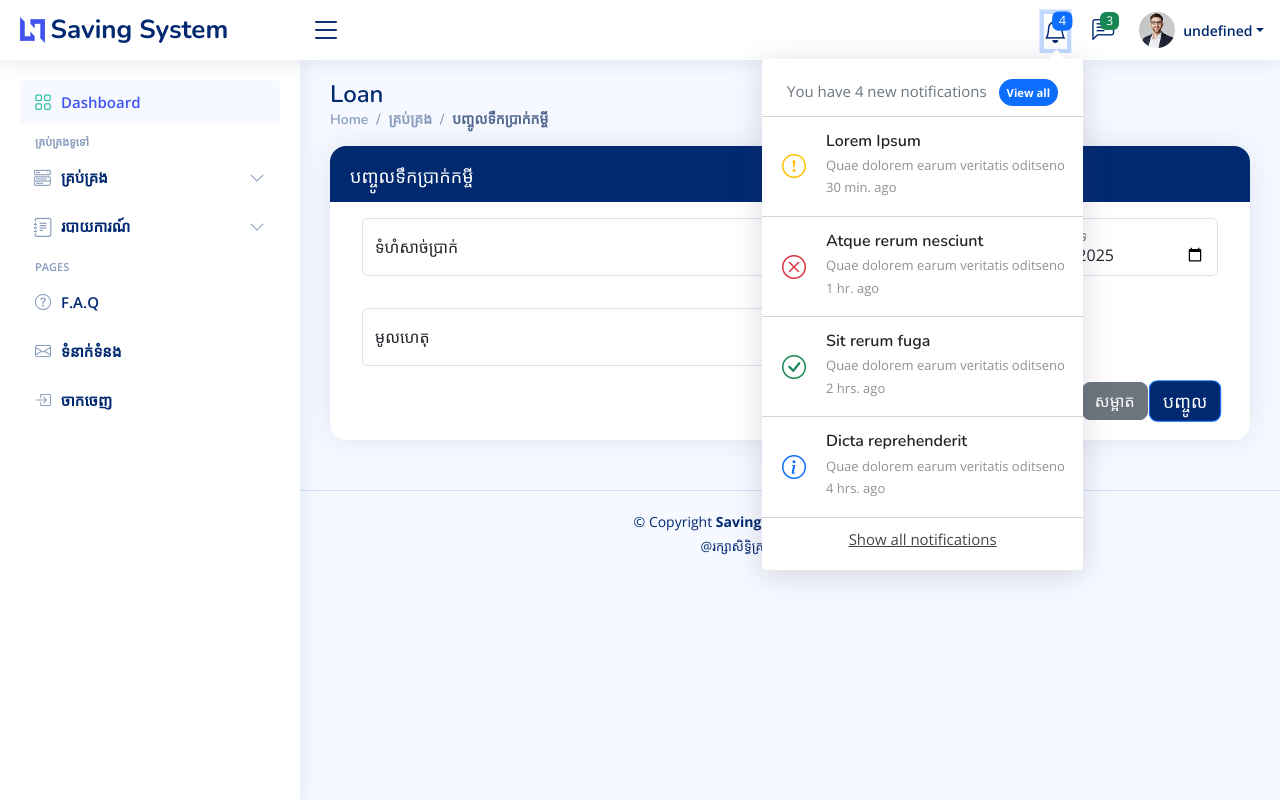
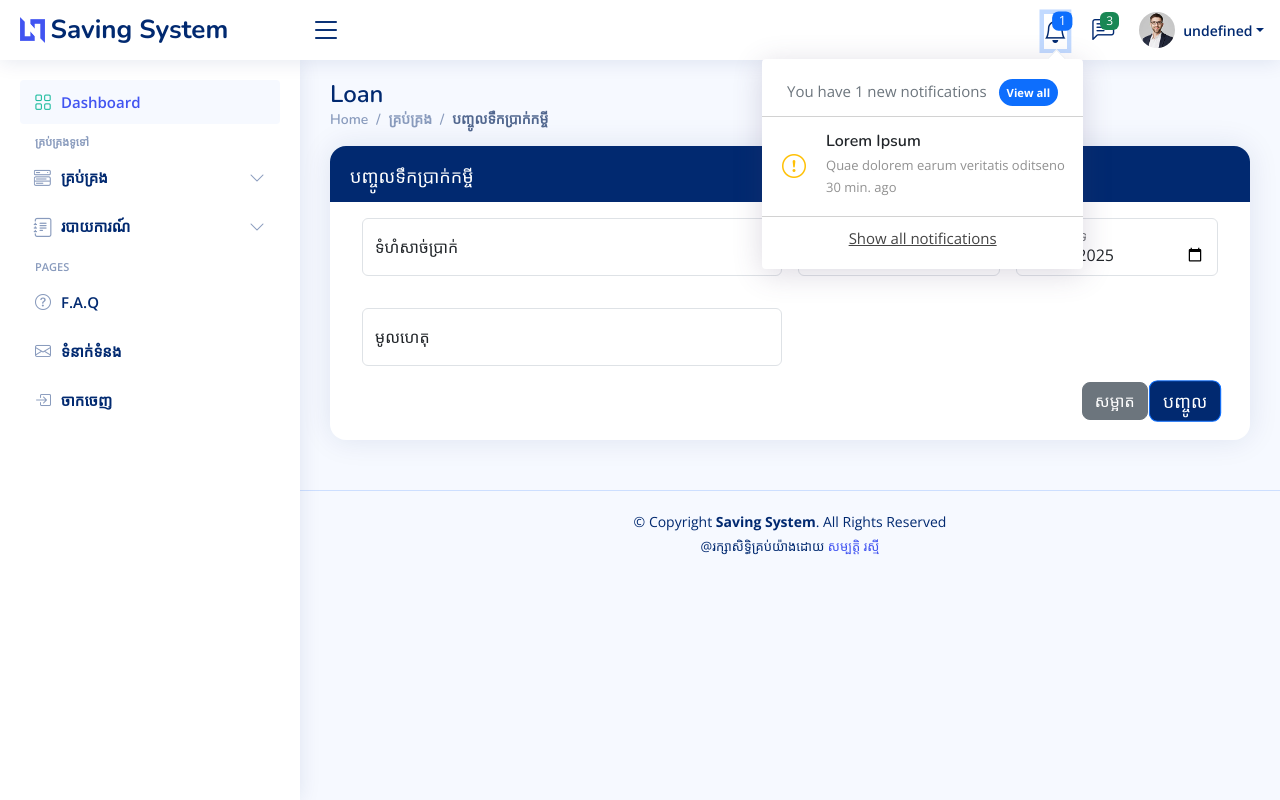
Before and after one commit to sambathreasmey/saving-helper-system, a Flask app: page /loan in a window 1280 px wide, after a click that opens the changed part. Run offline with Flask 3, Linux system fonts and the light colour scheme; the visitor is signed in with stand-in values (Sample User, id 1); some libraries are stand-ins or nearby versions.

Commit message:
notification

```diff
--- a/app.py
+++ b/app.py
@@ -77,7 +77,6 @@
                         data = res.json()
                         if data:
                             txn_details = data['data']
-                            print(txn_details)
                         return render_template('index.html', total_user=len(users), txn_details=txn_details)
         flash("ប្រព័ន្ធមានបញ្ហារអាក់រអួល សូមព្យាយាមពេលក្រោយ")
         return redirect(url_for('login'))
@@ -312,10 +311,21 @@
 @app.route('/onload')
 def onload():
     req = {
-            "user_detail": session['user_detail'],
-            "user_name": session['user_id']
-        }
-    return req
+        "channel_id": channel_id
+    }
+    notification = None
+    resNotification = RestConnector.internal_app_api('saving', 'notification', req, "POST")
+    if resNotification:
+        if resNotification.status_code == 200:
+            data = resNotification.json()
+            if data:
+                notification = data
+    res = {
+        "user_detail": session['user_detail'],
+        "user_name": session['user_id'],
+        "notification": notification
+    }
+    return res
 
 @app.route('/logout')
 def logout():
--- a/templates/header.html
+++ b/templates/header.html
@@ -70,12 +70,12 @@
 
           <a class="nav-link nav-icon animated-shark-item" href="#" data-bs-toggle="dropdown">
             <i class="bi bi-bell"></i>
-            <span class="badge bg-primary badge-number">4</span>
+            <span class="badge bg-primary badge-number">1</span>
           </a><!-- End Notification Icon -->
 
           <ul class="dropdown-menu dropdown-menu-end dropdown-menu-arrow notifications">
             <li class="dropdown-header">
-              You have 4 new notifications
+              You have 1 new notifications
               <a href="#"><span class="badge rounded-pill bg-primary p-2 ms-2">View all</span></a>
             </li>
             <li>
@@ -83,52 +83,14 @@
             </li>
 
             <li class="notification-item">
-              <i class="bi bi-exclamation-circle text-warning"></i>
+              <i id="noti_icon" class="bi bi-exclamation-circle text-warning"></i>
               <div>
-                <h4>Lorem Ipsum</h4>
-                <p>Quae dolorem earum veritatis oditseno</p>
+                <h4 id="noti_title">Lorem Ipsum</h4>
+                <p id="noti_desc">Quae dolorem earum veritatis oditseno</p>
                 <p>30 min. ago</p>
               </div>
             </li>
 
-            <li>
-              <hr class="dropdown-divider">
-            </li>
-
-            <li class="notification-item">
-              <i class="bi bi-x-circle text-danger"></i>
-              <div>
-                <h4>Atque rerum nesciunt</h4>
-                <p>Quae dolorem earum veritatis oditseno</p>
-                <p>1 hr. ago</p>
-              </div>
-            </li>
-
-            <li>
-              <hr class="dropdown-divider">
-            </li>
-
-            <li class="notification-item">
-              <i class="bi bi-check-circle text-success"></i>
-              <div>
-                <h4>Sit rerum fuga</h4>
-                <p>Quae dolorem earum veritatis oditseno</p>
-                <p>2 hrs. ago</p>
-              </div>
-            </li>
-
-            <li>
-              <hr class="dropdown-divider">
-            </li>
-
-            <li class="notification-item">
-              <i class="bi bi-info-circle text-primary"></i>
-              <div>
-                <h4>Dicta reprehenderit</h4>
-                <p>Quae dolorem earum veritatis oditseno</p>
-                <p>4 hrs. ago</p>
-              </div>
-            </li>
 
             <li>
               <hr class="dropdown-divider">
@@ -396,6 +358,29 @@
         profile_full_name.innerHTML = data.user_detail.full_name;
         profile_user_name.innerHTML = data.user_detail.user_name;
         profile_user_email.innerHTML = data.user_detail.email_address;
+
+        const noti_title = document.getElementById('noti_title');
+        const noti_desc = document.getElementById('noti_desc');
+        const noti_icon = document.getElementById('noti_icon');
+        noti_desc.innerHTML = data.notification.message;
+        noti_title.innerHTML = 'រំលឹក';
+        switch(data.notification.code) {
+          case 200:
+            noti_icon.classList.remove('bi-exclamation-circle');
+            noti_icon.classList.remove('text-warning');
+            noti_icon.classList.add('bi-check-circle');
+            noti_icon.classList.add('text-success');
+            break;
+          case 201:
+            break;
+          default:
+            noti_icon.classList.remove('bi-exclamation-circle');
+            noti_icon.classList.remove('text-warning');
+            noti_icon.classList.add('bi-x-circle');
+            noti_icon.classList.add('text-danger');
+            break;
+        }
+
       })
       .catch(error => {
         console.error('There was a problem with the fetch operation:', error);
```
